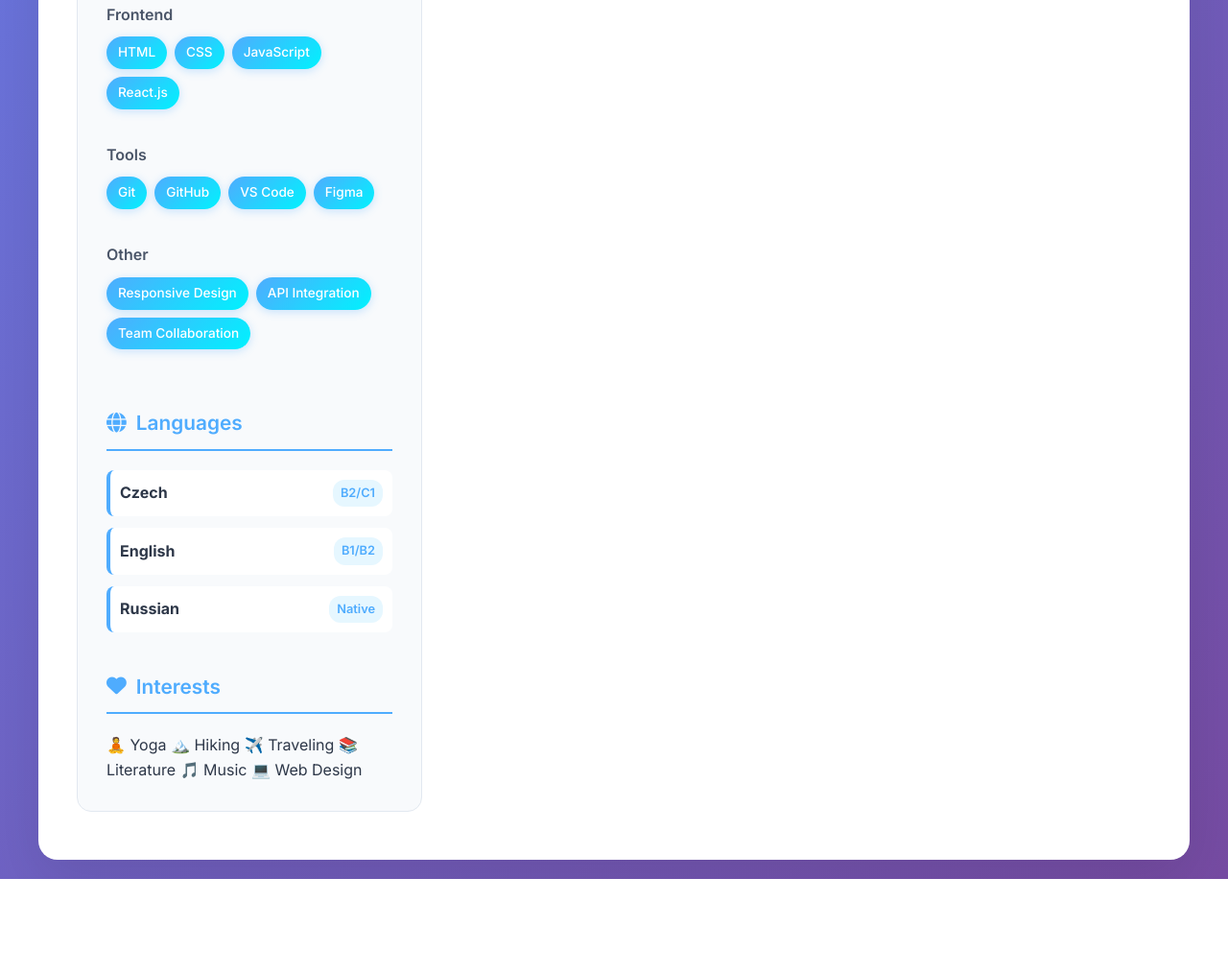
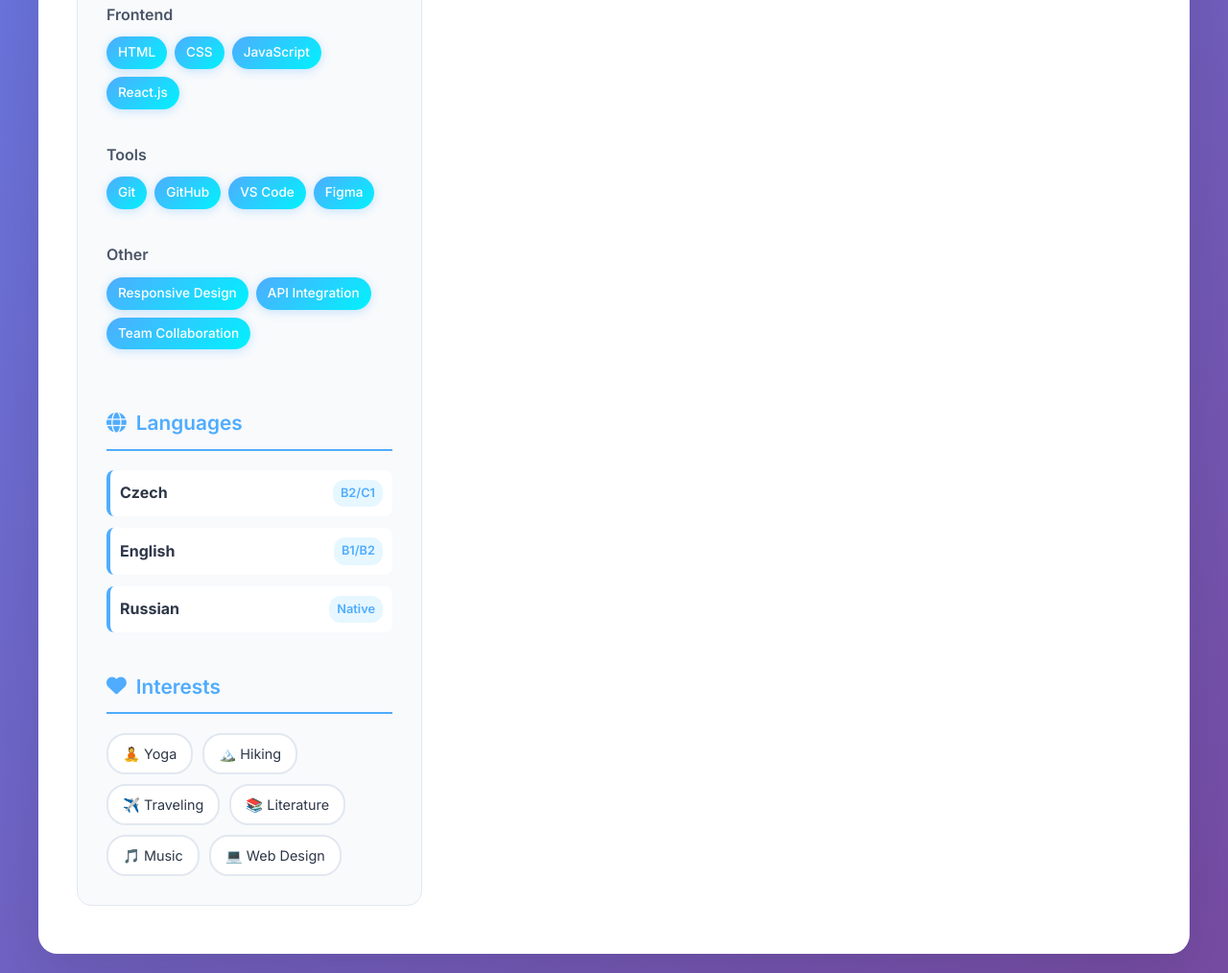
Before and after one commit to MelaKatherine/rsschool-cv, a plain HTML site: page index.html in a window 1280 px wide. Shown: the part 630-1644 px from the top of the page at 96% size. Before the commit the page ends 1546 px from the top, so only its background shows below. Drawn offline with Linux system fonts and the light colour scheme.

Commit message:
style: add style for interests section

```diff
--- a/style.css
+++ b/style.css
@@ -179,3 +179,25 @@ body {
   font-size: 0.8rem;
   font-weight: 600;
 }
+
+/* Interests */
+.interests {
+  display: flex;
+  flex-wrap: wrap;
+  gap: 10px;
+}
+
+.interest-item {
+  background: white;
+  padding: 8px 15px;
+  border-radius: 20px;
+  font-size: 0.9rem;
+  border: 2px solid #e2e8f0;
+  transition: all 0.3s ease;
+}
+
+.interest-item:hover {
+  border-color: #4facfe;
+  transform: translateY(-2px);
+  box-shadow: 0 5px 15px rgba(79, 172, 254, 0.2);
+}
```
